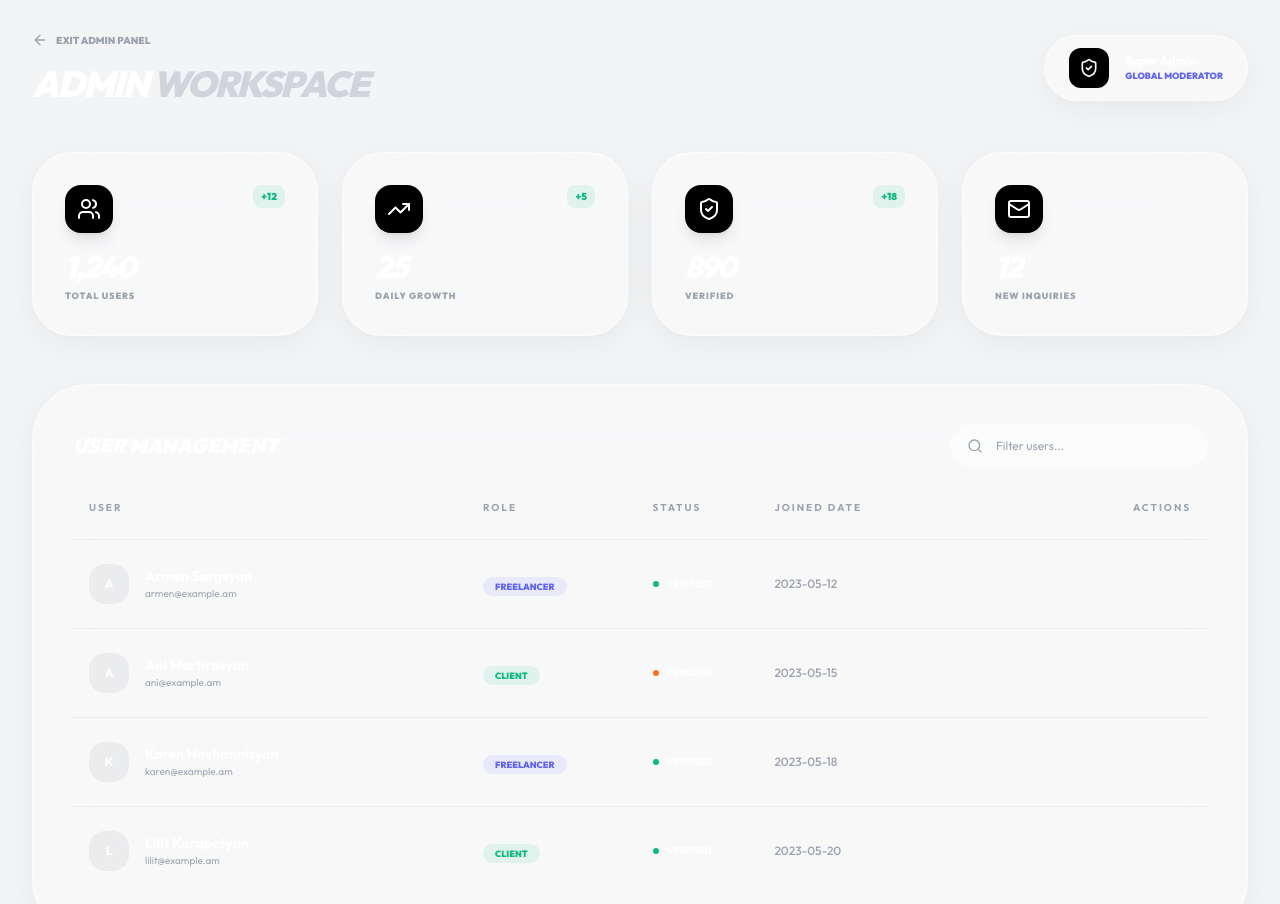
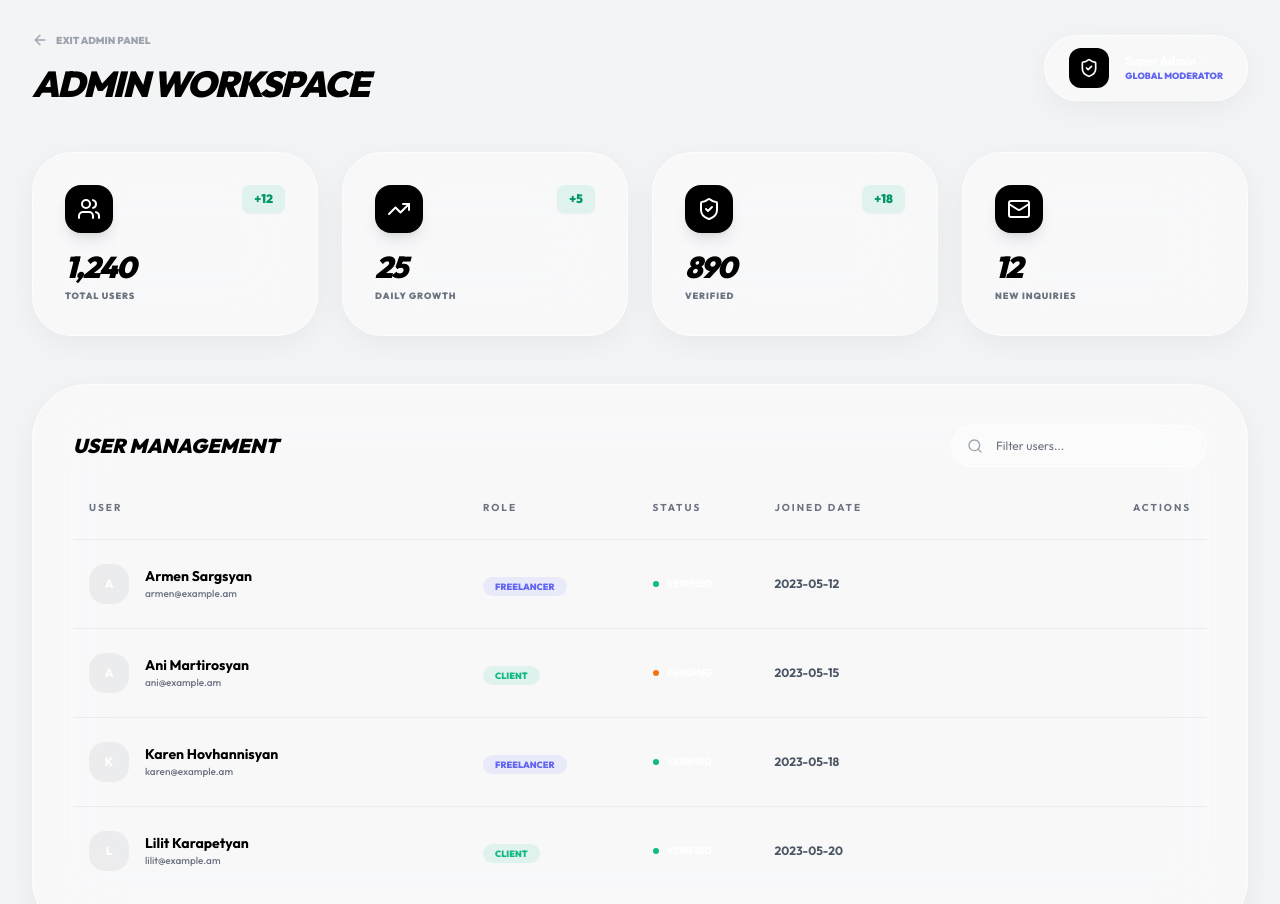
Before and after one commit to NTIVI/arm-freelance, a React (Vite) app: page /admin in a window 1280 px wide. Shown: the top 904 px of the page. Built offline with nearby package versions, Linux system fonts and the light colour scheme.

Commit message:
Improve visibility in Admin panel: dark text for headers, tables and stats; enlarged trend indicators

```diff
--- a/src/index.css
+++ b/src/index.css
@@ -39,7 +39,7 @@ body {
   }
 
   .input-capsule {
-    @apply bg-white/40 border border-white/60 rounded-full px-6 py-3 outline-none focus:bg-white/60 transition-all placeholder:text-gray-400 text-sm text-black;
+    @apply bg-white/40 border border-white/60 rounded-full px-6 py-3 outline-none focus:bg-white/60 transition-all placeholder:text-gray-500 text-sm text-black;
   }
 }
 
--- a/src/pages/Admin.tsx
+++ b/src/pages/Admin.tsx
@@ -43,7 +43,7 @@ export const Admin = () => {
                <ArrowLeft className="w-4 h-4" />
                Exit Admin Panel
              </button>
-             <h1 className="text-4xl font-black italic uppercase tracking-tighter">Admin <span className="text-gray-300">Workspace</span></h1>
+             <h1 className="text-4xl font-black italic uppercase tracking-tighter text-black">Admin <span className="text-black">Workspace</span></h1>
           </div>
 
           <div className="flex items-center gap-6">
@@ -68,7 +68,7 @@ export const Admin = () => {
 
         <div className="glass-panel rounded-[3.5rem] p-10 space-y-8">
            <div className="flex items-center justify-between">
-              <h2 className="text-xl font-black uppercase italic">User Management</h2>
+              <h2 className="text-xl font-black uppercase italic text-black">User Management</h2>
               <div className="relative">
                 <Search className="absolute left-4 top-1/2 -translate-y-1/2 w-4 h-4 text-gray-400" />
                 <input
@@ -84,7 +84,7 @@ export const Admin = () => {
            <div className="overflow-x-auto">
               <table className="w-full">
                  <thead>
-                    <tr className="text-[10px] font-black uppercase text-gray-400 tracking-[0.2em] border-b border-black/5">
+                    <tr className="text-[10px] font-black uppercase text-gray-500 tracking-[0.2em] border-b border-black/5">
                        <th className="text-left pb-6 pl-4">User</th>
                        <th className="text-left pb-6">Role</th>
                        <th className="text-left pb-6">Status</th>
@@ -101,8 +101,8 @@ export const Admin = () => {
                                   {u.name[0]}
                                 </div>
                                 <div>
-                                   <p className="text-sm font-bold">{u.name}</p>
-                                   <p className="text-[10px] text-gray-400">{u.email}</p>
+                                   <p className="text-sm font-bold text-black">{u.name}</p>
+                                   <p className="text-[10px] text-gray-500 font-medium">{u.email}</p>
                                 </div>
                              </div>
                           </td>
@@ -117,7 +117,7 @@ export const Admin = () => {
                                 <span className="text-[10px] font-bold uppercase">{u.status}</span>
                              </div>
                           </td>
-                          <td className="py-6 text-xs text-gray-400 font-medium">{u.joined}</td>
+                          <td className="py-6 text-xs text-gray-600 font-bold">{u.joined}</td>
                           <td className="py-6 pr-4">
                              <div className="flex justify-end gap-2 opacity-0 group-hover:opacity-100 transition-all">
                                 <button className="p-2 hover:bg-black/5 rounded-xl text-gray-400 hover:text-black transition-colors">
@@ -148,11 +148,11 @@ const AdminStat = ({ icon: Icon, label, value, trend }: any) => (
         <div className="w-12 h-12 rounded-2xl bg-black flex items-center justify-center text-white shadow-lg shadow-black/10">
            <Icon className="w-6 h-6" />
         </div>
-        {trend && <span className="text-[10px] font-black text-emerald-500 bg-emerald-500/10 px-2 py-1 rounded-lg">{trend}</span>}
+        {trend && <span className="text-xs font-black text-emerald-600 bg-emerald-500/10 px-3 py-1.5 rounded-lg shadow-sm">{trend}</span>}
      </div>
      <div className="space-y-1">
-        <p className="text-3xl font-black italic tracking-tighter">{value}</p>
-        <p className="text-[9px] font-black uppercase text-gray-400 tracking-widest">{label}</p>
+        <p className="text-3xl font-black italic tracking-tighter text-black">{value}</p>
+        <p className="text-[9px] font-black uppercase text-gray-500 tracking-widest">{label}</p>
      </div>
   </div>
 )
```
